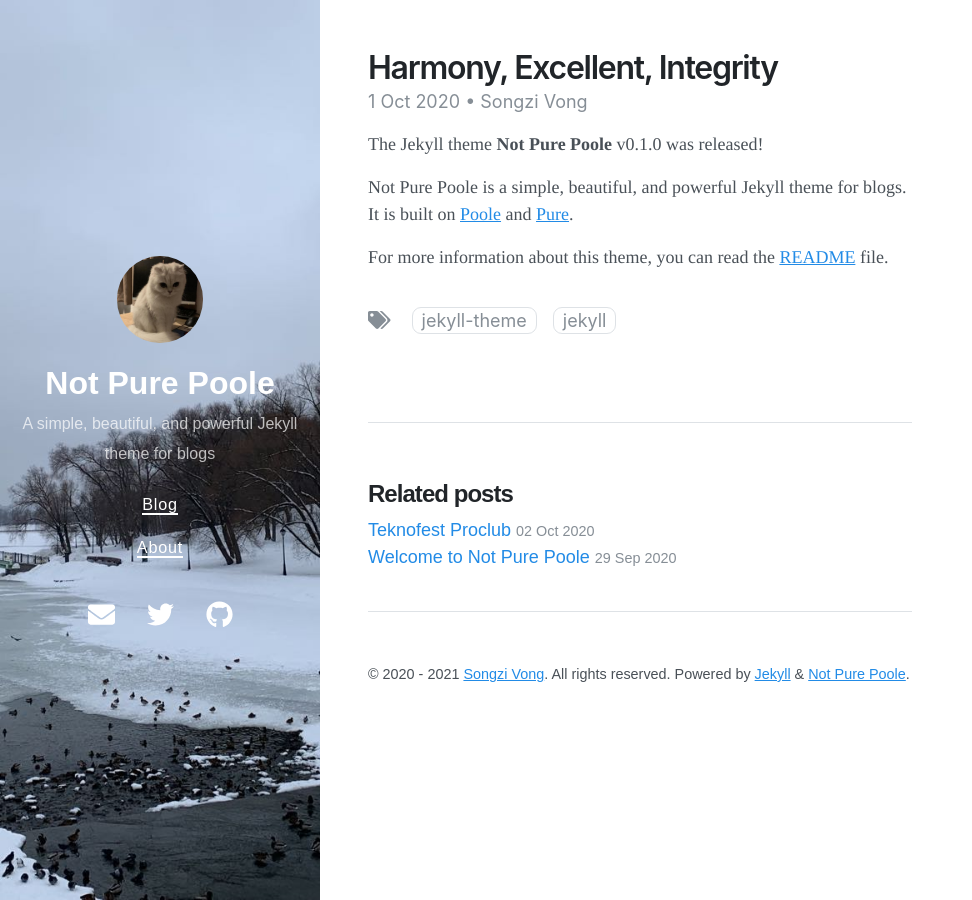
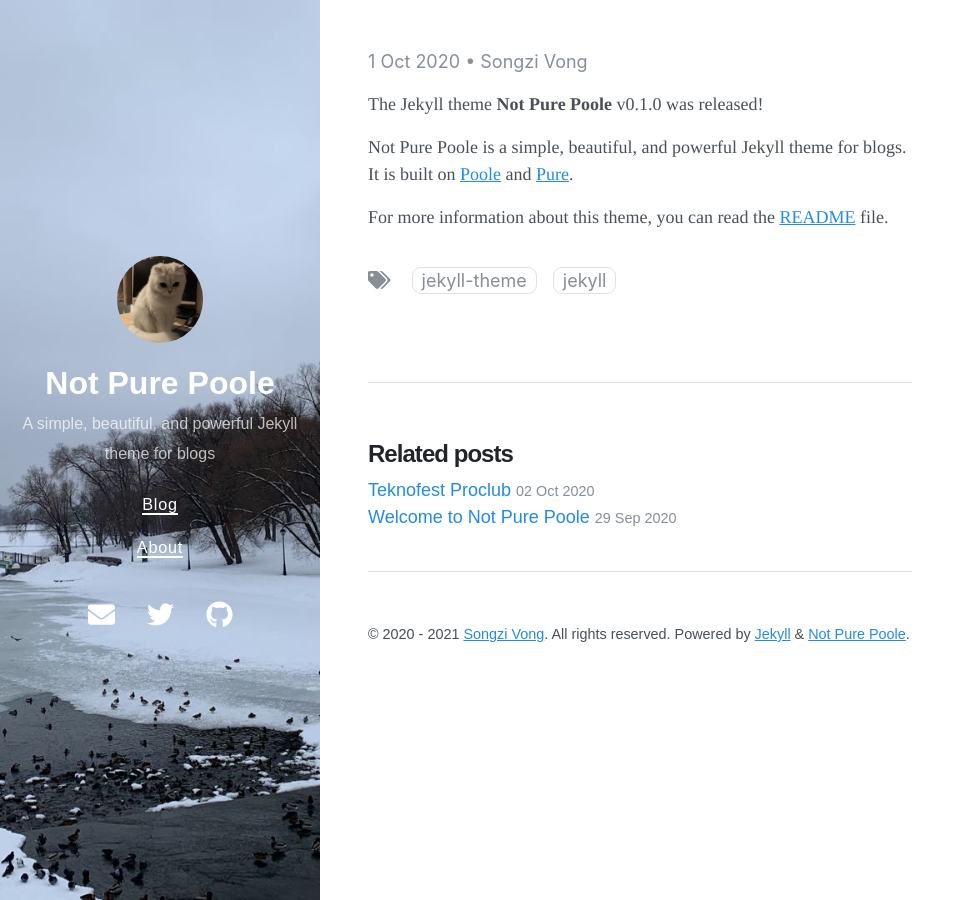
Before and after one commit to stackbit-projects/farisproclub-29731, a Jekyll site: the page built from _posts/2020-10-01-releasing-not-pure-poole-v0-1-0.md, in a window 1280 px wide. Shown: the whole page, without its empty margins (0-972 px from the left). Built offline with Jekyll 4.4.1, drawn with Linux system fonts in a browser that asks for light colours; nearby versions of some CDN libraries.

Commit message:
2020-10-01-releasing-not-pure-poole-v0-1-0.md: updated title

```diff
--- a/_posts/2020-10-01-releasing-not-pure-poole-v0-1-0.md
+++ b/_posts/2020-10-01-releasing-not-pure-poole-v0-1-0.md
@@ -1,6 +1,6 @@
 ---
 layout: post
-title: 'Harmony, Excellent, Integrity '
+title: ''
 author: Songzi Vong
 tags:
   - jekyll theme
```
